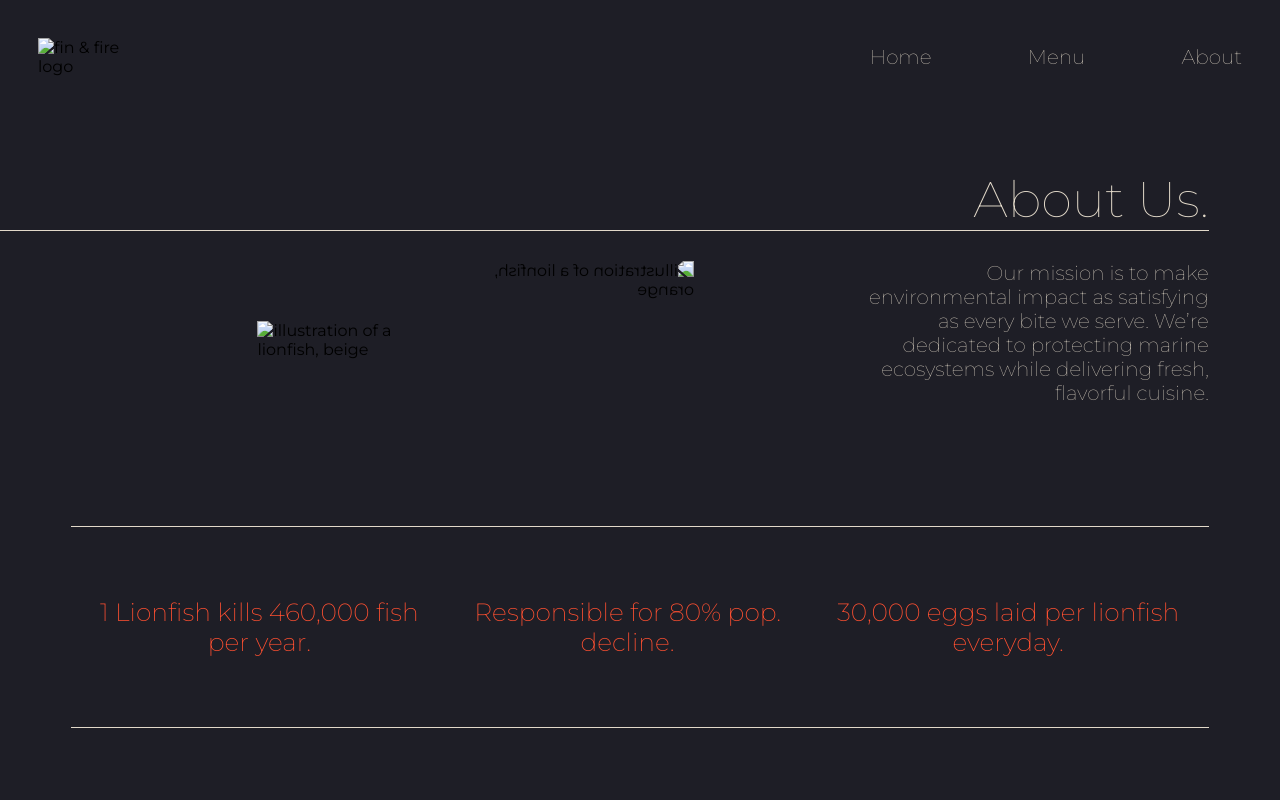
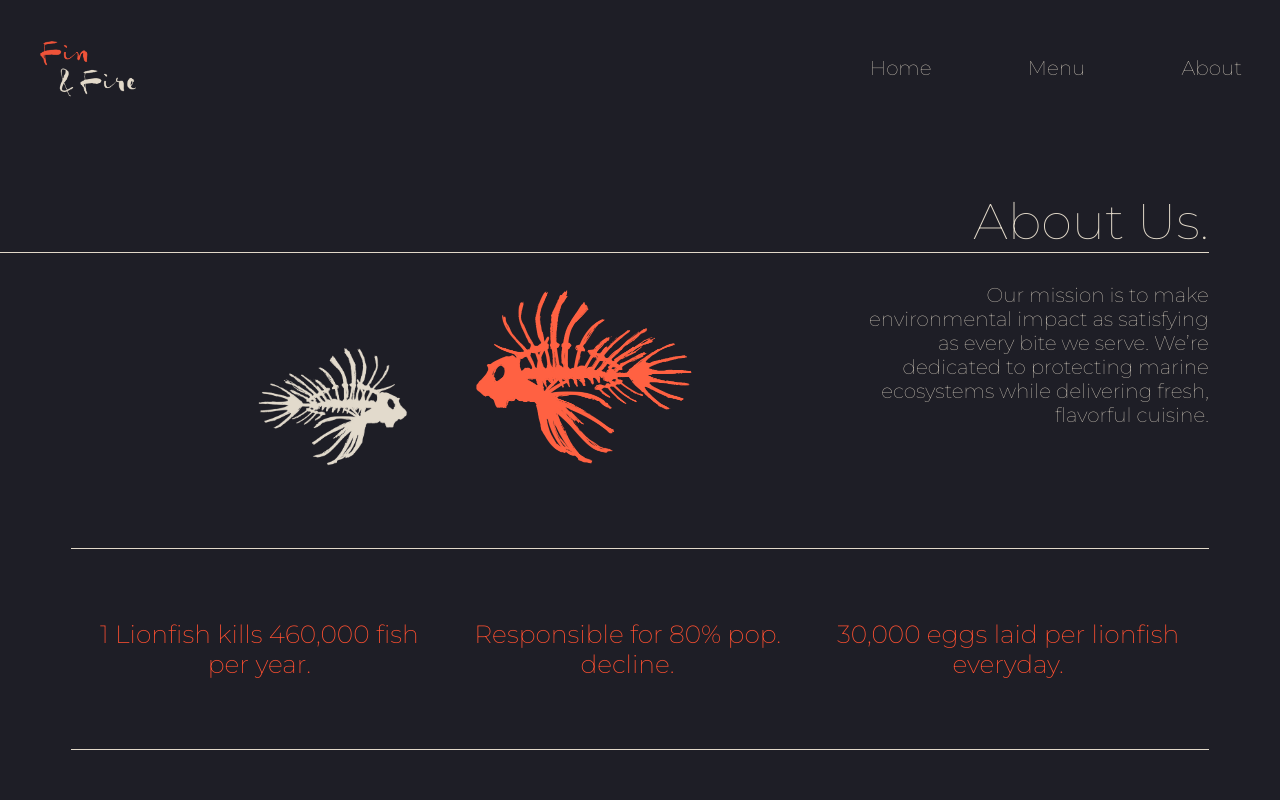
Before and after one commit to trenonmc/Fin-Fire, a plain HTML site: page about.html in a window 1280 px wide. Shown: the top 800 px of the page. Drawn offline with Linux system fonts and the light colour scheme; files whose address does not match are found by name.

Commit message:
Update about.html

```diff
--- a/about.html
+++ b/about.html
@@ -8,7 +8,7 @@
         <title>About</title>
 
         <link rel="stylesheet" type="text/css" href="styles.css">
-        <link rel="icon" width="100%" href="images/logo-fish.png">
+        <link rel="icon" width="100%" href="logo-fish.png">
 
         <link rel="preconnect" href="https://fonts.googleapis.com">
         <link rel="preconnect" href="https://fonts.gstatic.com" crossorigin>
@@ -33,7 +33,7 @@
 
         <header>
             <button class="hamburger-menu">&#9776;</button>
-            <img src="images/logo.png" alt="fin & fire logo">
+            <img src="logo.png" alt="fin & fire logo">
 
             <nav class="navbar">
                 <a class="link" href="index.html">Home</a>
@@ -52,8 +52,8 @@
 
             <p>Our mission is to make environmental impact as satisfying as every bite we serve. We’re dedicated to protecting marine ecosystems while delivering fresh, flavorful cuisine.</p>
 
-            <img src="images/lionfish-beige-small.png"  id="white-fish" width="155px" height="125px" alt="illustration of a lionfish, beige">
-            <img src="images/lionfish-orange-small.png" id="orange-fish" width="225px" height="185px" alt="illustration of a lionfish, orange">
+            <img src="lionfish-beige-small.png"  id="white-fish" width="155px" height="125px" alt="illustration of a lionfish, beige">
+            <img src="lionfish-orange-small.png" id="orange-fish" width="225px" height="185px" alt="illustration of a lionfish, orange">
 
             <div class="line-1-about"> </div>
             <section class="facts">
```
